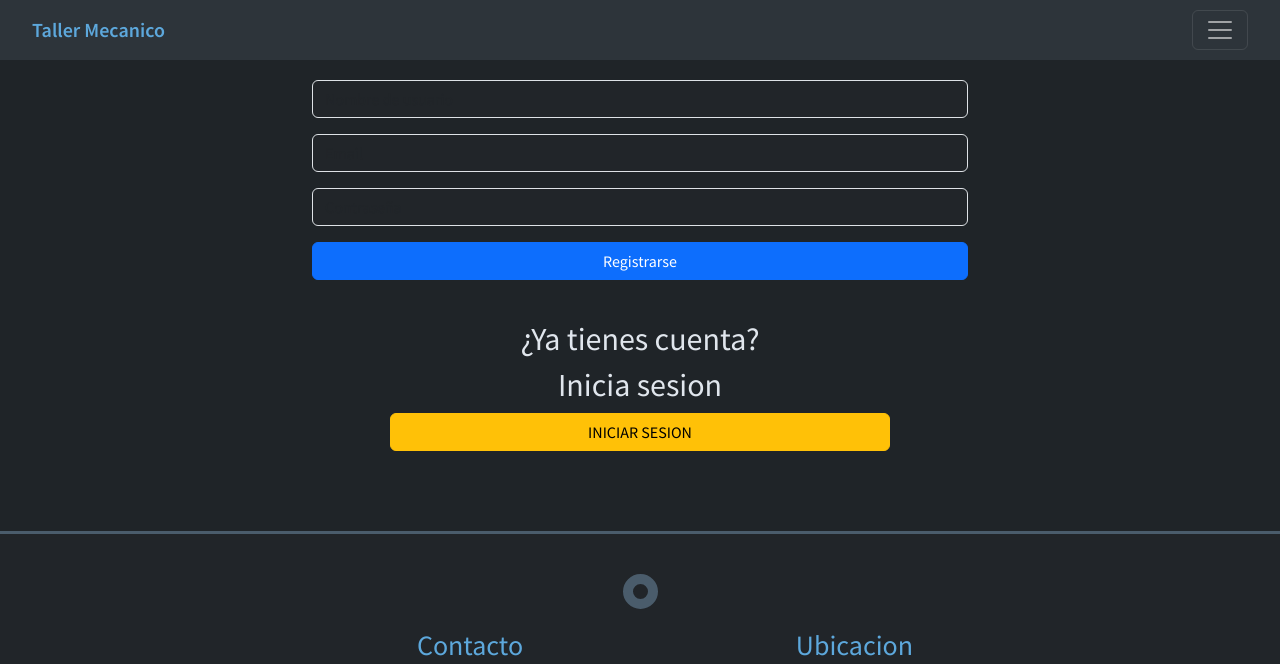
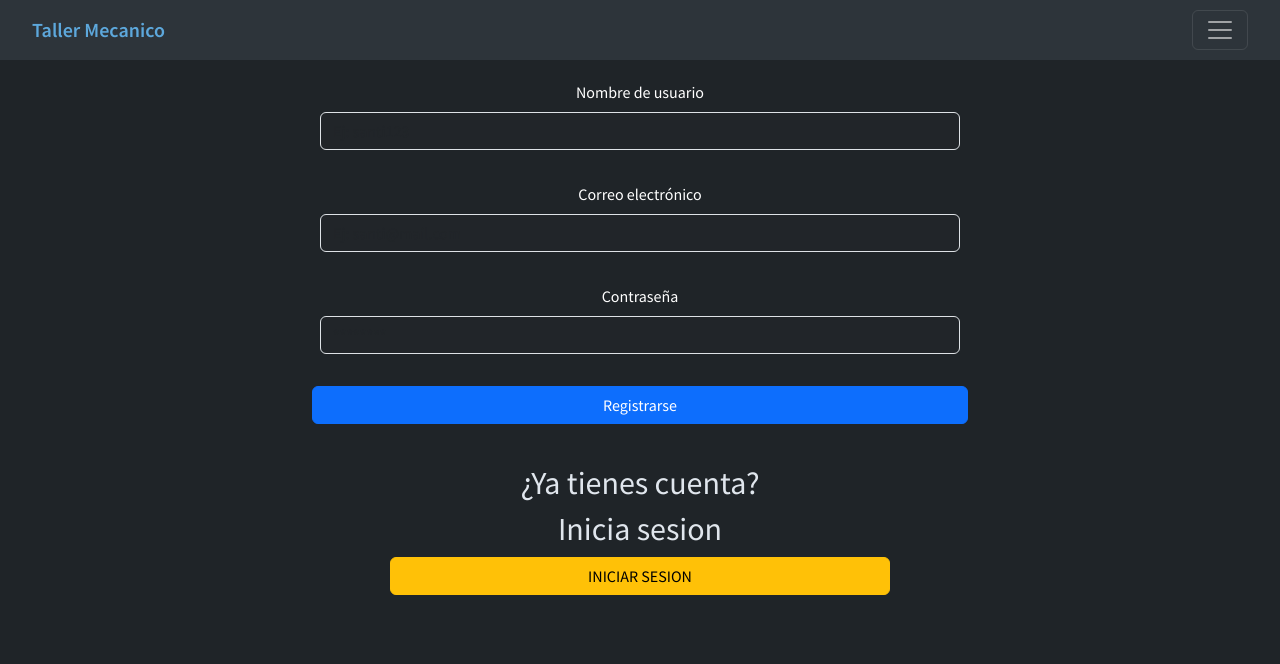
Before and after one commit to Gorra618/Django-TallerMecanico, a Django app: page /signup/ in a window 1280 px wide. Shown: the top 664 px of the page. Run offline with Django 5.2, Linux system fonts and the light colour scheme.

Commit message:
arreglos

```diff
--- a/APP/templates/signup.html
+++ b/APP/templates/signup.html
@@ -56,11 +56,23 @@
 
     <!-- GENERAL -->
     <main style="padding: 10vh 25vw;">
-        <form class="row g-3" method="POST">
+        <form class="row g-3 text-white" method="POST">
             {% csrf_token %}
-            <input type="text" name="username" class="form-control bg-dark text-white" placeholder="Nombre de usuario" required>
-            <input type="email" name="email" class="form-control bg-dark text-white" placeholder="Email" required>
-            <input type="password" name="password" class="form-control bg-dark text-white" placeholder="Contraseña" required>
+            <div class="mb-3">
+                <label for="username" class="form-label">Nombre de usuario</label>
+                <input type="text" id="username" name="username" class="form-control bg-dark text-white" placeholder="Ej: santi123" required>
+            </div>
+
+            <div class="mb-3">
+                <label for="email" class="form-label">Correo electrónico</label>
+                <input type="email" id="email" name="email" class="form-control bg-dark text-white" placeholder="Ej: santi@mail.com" required>
+            </div>
+
+            <div class="mb-3">
+                <label for="password" class="form-label">Contraseña</label>
+                <input type="password" id="password" name="password" class="form-control bg-dark text-white" placeholder="********" required>
+            </div>
+
             <button type="submit" class="btn btn-primary">Registrarse</button>
         </form>
 
--- a/APP/views.py
+++ b/APP/views.py
@@ -35,22 +35,21 @@ def login(request):
 
 
 def signup(request):
-    if request.method == 'POST':
-        username = request.POST['username']
-        email = request.POST['email']
-        password = request.POST['password']
+    if request.method == "POST":
+        username = request.POST["username"]
+        email = request.POST["email"]
+        password = request.POST["password"]
 
         if User.objects.filter(username=username).exists():
-            messages.error(request, "El usuario ya existe.")
-            return redirect('signup')
+            messages.error(request, "El nombre de usuario ya existe.")
+            return render(request, "signup.html")
 
         user = User.objects.create_user(username=username, email=email, password=password)
         user.save()
+        messages.success(request, "Cuenta creada con éxito. Ahora puedes iniciar sesión.")
+        return redirect("login")
 
-        messages.success(request, "Usuario creado correctamente. Ahora inicia sesión.")
-        return redirect('login')
-
-    return render(request, 'signup.html')
+    return render(request, "signup.html")
 
 def logout_view(request):
     logout(request)
```
Also changed, not shown: APP/templates/login.html (+12 -3 lines), db.sqlite3.
